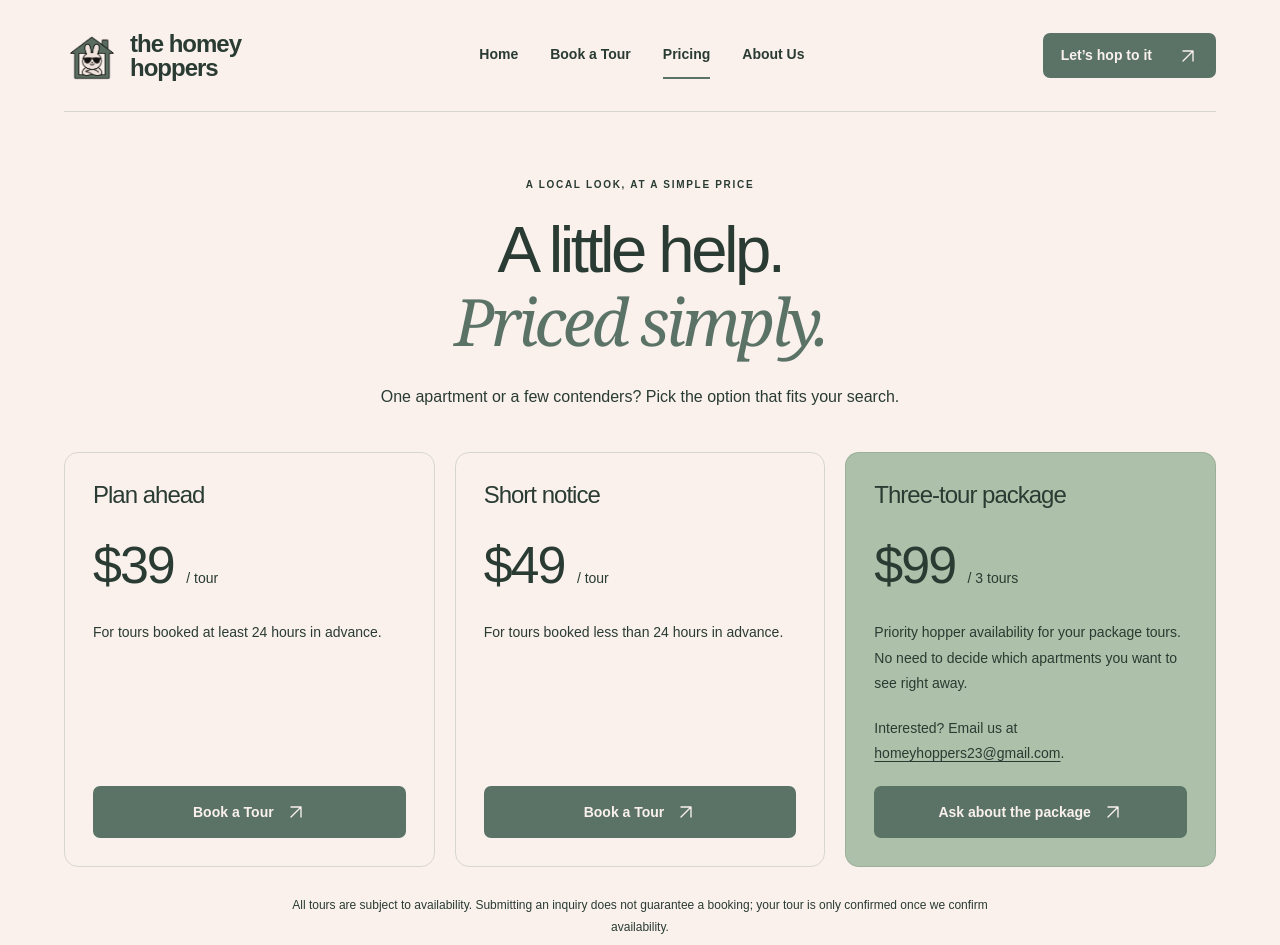
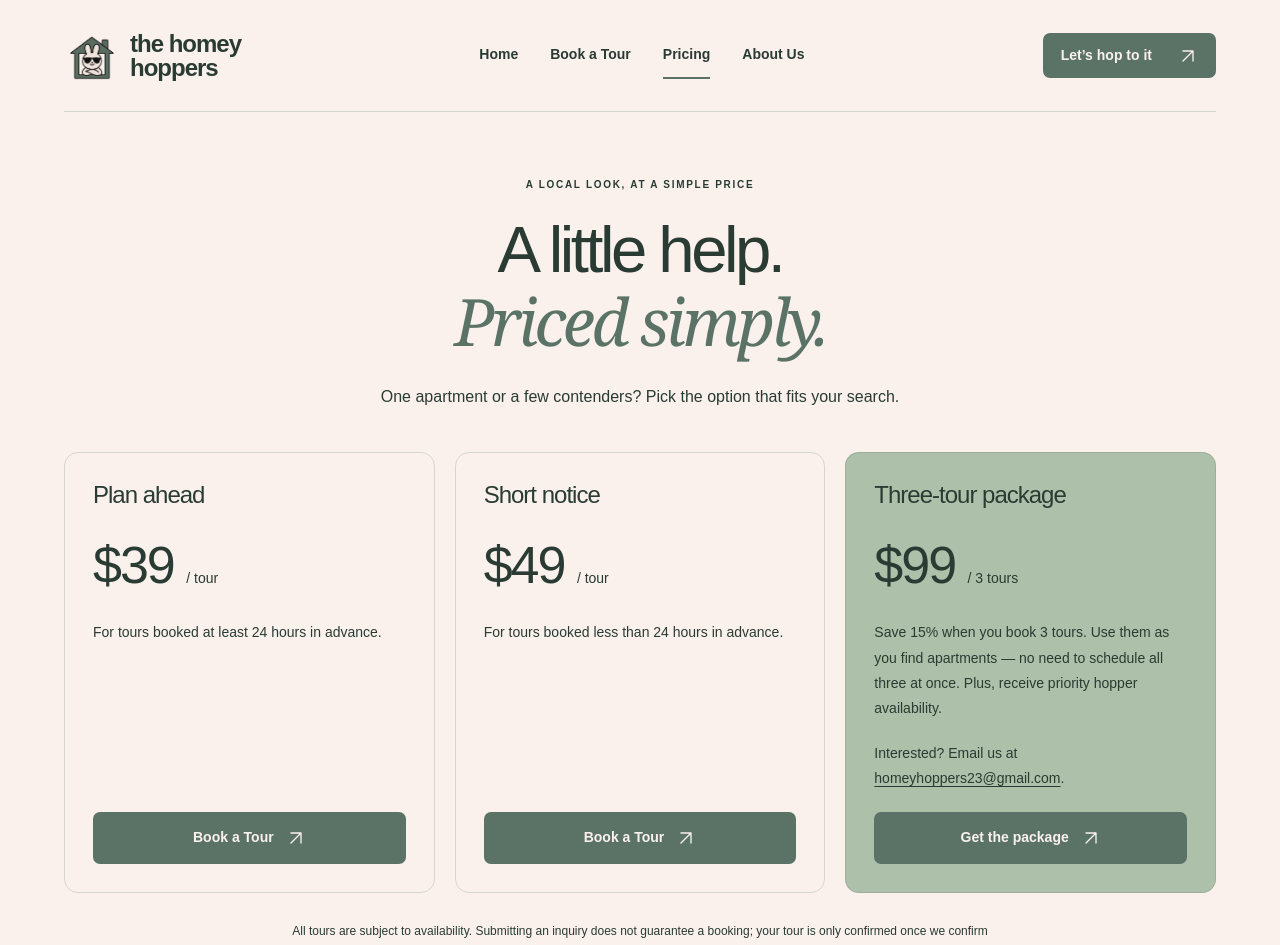
Before and after one commit to gajaramekar/Homey-Hoppers, a Next.js app: page /pricing in a window 1280 px wide. Shown: the top 945 px of the page. Built offline with nearby package versions, Linux system fonts and the light colour scheme.

Commit message:
update language around pricing pacakge

```diff
--- a/app/pricing/page.tsx
+++ b/app/pricing/page.tsx
@@ -28,9 +28,9 @@ export default function Pricing() {
         <section className="pricing-card pricing-package">
           <h2>Three-tour package</h2>
           <p className="pricing-amount">$99 <span>/ 3 tours</span></p>
-          <p>Priority hopper availability for your package tours. No need to decide which apartments you want to see right away.</p>
+          <p>Save 15% when you book 3 tours. Use them as you find apartments — no need to schedule all three at once. Plus, receive priority hopper availability.</p>
           <p>Interested? Email us at <a className="pricing-email" href="mailto:homeyhoppers23@gmail.com">homeyhoppers23@gmail.com</a>.</p>
-          <a href="mailto:homeyhoppers23@gmail.com?subject=Three-tour%20package%20inquiry" className="button">Ask about the package <Arrow diagonal/></a>
+          <a href="mailto:homeyhoppers23@gmail.com?subject=Three-tour%20package%20inquiry" className="button">Get the package <Arrow diagonal/></a>
         </section>
       </div>
       <p className="pricing-disclaimer">All tours are subject to availability. Submitting an inquiry does not guarantee a booking; your tour is only confirmed once we confirm availability.</p>
```
